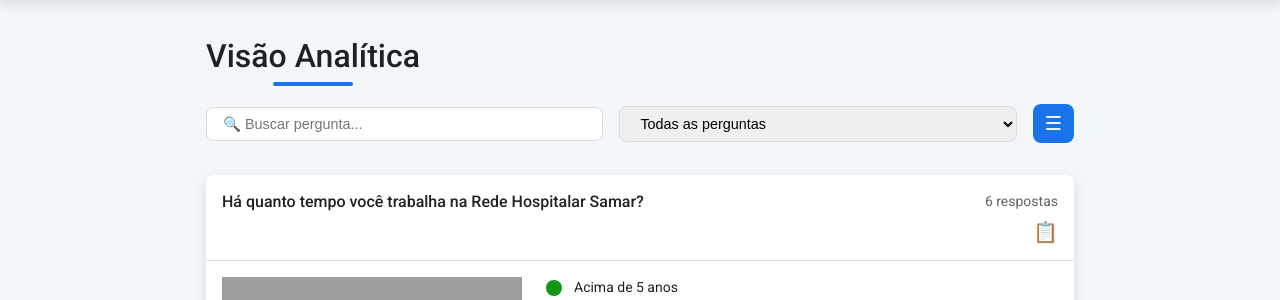
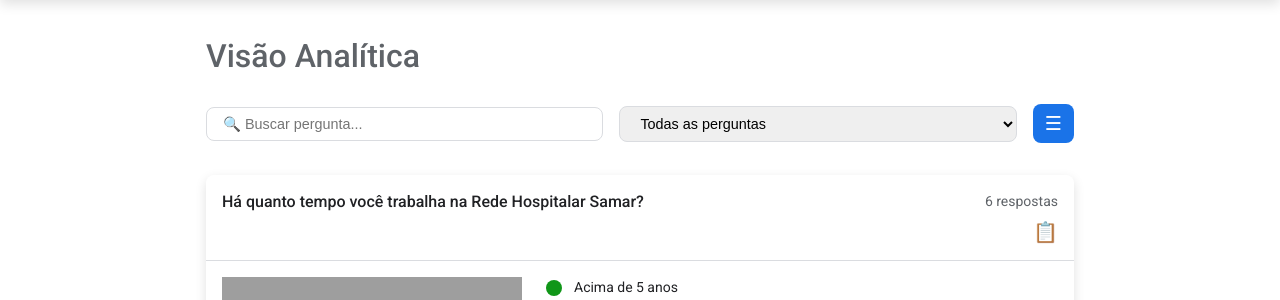
Before and after one commit to AlvaroMayF/satisfa-o, a Flask app: page /analitico in a window 1280 px wide. Shown: the part 57-357 px from the top of the page. Run offline with Flask 3, Linux system fonts and the light colour scheme; a user stored in the database is signed in; data comes from the database, SQL or seed files in the repository; a map, chart or similar area stays blank; grey boxes are pictures that could not be loaded.

Commit message:
ajustes-layout-pesquisa

```diff
--- a/static/analitico.css
+++ b/static/analitico.css
@@ -18,6 +18,8 @@
   --spacing:             16px;
   --transition-fast:     0.2s ease;
   --transition-smooth:   0.4s ease;
+  --primaryColor:#00164a;
+  --secondaryColor:#3dc4df;
 }
 
 /*=== Reset / Base ===*/
@@ -29,7 +31,7 @@
 html, body {
   height: 100%;
   font-family: 'Roboto', sans-serif;
-  background: var(--color-bg);
+  background: var(--color-surface);
   color: var(--color-text);
   line-height: 1.5;
 }
@@ -75,6 +77,7 @@
   font-size: 2rem;
   font-weight: 500;
   margin-bottom: 1.5rem;
+  color: var(--color-text-light);
 }
 .page-title::after {
   content: '';
@@ -84,7 +87,6 @@
   transform: translateX(-50%);
   width: 80px;
   height: 4px;
-  background: var(--color-primary);
   border-radius: 2px;
 }
 
@@ -230,7 +232,6 @@
   border-radius: 50%;
   margin-right: 0.75rem;
 }
-
 /*=== Mensagem sem dados ===*/
 .no-data {
   text-align: center;
--- a/templates/login/analitico.html
+++ b/templates/login/analitico.html
@@ -4,10 +4,10 @@
 <head>
   <meta charset="UTF-8" />
   <meta name="viewport" content="width=device-width, initial-scale=1.0" />
-  <title>Visão Analítica</title>
-
+  <title>Analise de Pesquisa</title>
   <!-- Google Fonts: Roboto -->
   <link rel="preconnect" href="https://fonts.googleapis.com" />
+  <link rel="shortcut icon" href="{{ url_for('static', filename='/img/favicon.ico') }}" type="image/x-icon">
   <link rel="preconnect" href="https://fonts.gstatic.com" crossorigin />
   <link
     href="https://fonts.googleapis.com/css2?family=Roboto:wght@400;500&display=swap"
```
Also changed, not shown: Projeto Pequisa RH/app.py (added).
